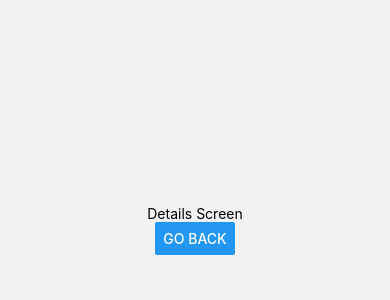
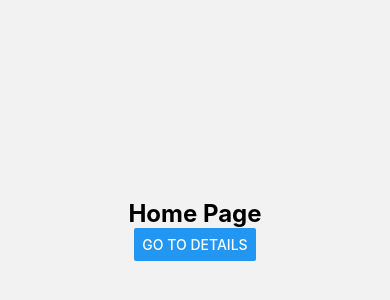
Before and after one commit to Caffeine-Drop/Web, a React Native app in the folder CaffeineDrop/: screen /HomePage in a window 390 px wide. Shown: the part 192-492 px from the top of the page. Built offline with nearby package versions, Linux system fonts and the light colour scheme.

Commit message:
feat : 페이지 라우팅 (home, detailpage)
home과 detail페이지를 연결하는 간단한 예시입니다. 코드 포맷 참고해서 작업해주시면 감사드리겠습니다.

```diff
--- a/CaffeineDrop/App.js
+++ b/CaffeineDrop/App.js
@@ -5,13 +5,14 @@ import { StyleSheet, Text, View } from "react-native";
 
 // 각 페이지 임포트
 import DetailPage from "./pages/detailpage";
-
+import HomePage from "./pages/homepage";
 const Stack = createNativeStackNavigator();
 
 export default function App() {
   return (
     <NavigationContainer>
       <Stack.Navigator screenOptions={{ headerShown: false }}>
+        <Stack.Screen name="HomePage" component={HomePage} />
         <Stack.Screen name="DetailPage" component={DetailPage} />
       </Stack.Navigator>
     </NavigationContainer>
--- a/CaffeineDrop/pages/detailpage.js
+++ b/CaffeineDrop/pages/detailpage.js
@@ -1,22 +1,21 @@
 import React from 'react';
-import { View, Text, Button, StyleSheet } from 'react-native';
+import { View, Text, Button } from 'react-native';
+import styled from 'styled-components/native';
 
 export default function DetailPage({ navigation }) {
   return (
-    <View style={styles.container}>
+    <Container>
       <Text>Details Screen</Text>
       <Button
         title="Go back"
         onPress={() => navigation.goBack()}
       />
-    </View>
+    </Container>
   );
 }
 
-const styles = StyleSheet.create({
-  container: {
-    flex: 1,
-    justifyContent: "center",
-    alignItems: "center",
-  },
-});
+const Container = styled.View`
+  flex: 1;
+  justify-content: center;
+  align-items: center;
+`;
--- /dev/null
+++ b/CaffeineDrop/pages/homepage.js
@@ -0,0 +1,27 @@
+import React from 'react';
+import { View,  Button } from 'react-native';
+import styled from 'styled-components/native';
+
+
+export default function HomePage({ navigation }) {
+  return (
+    <Container>
+      <Title>Home Page</Title>
+      <Button
+        title="Go to Details"
+        onPress={() => navigation.navigate('DetailPage')}
+        />
+    </Container>
+  );
+}
+
+const Container = styled.View`
+  flex: 1;
+  justify-content: center;
+  align-items: center;
+`;
+
+const Title = styled.Text`
+  font-size: 24px;
+  font-weight: bold;
+`;
```
